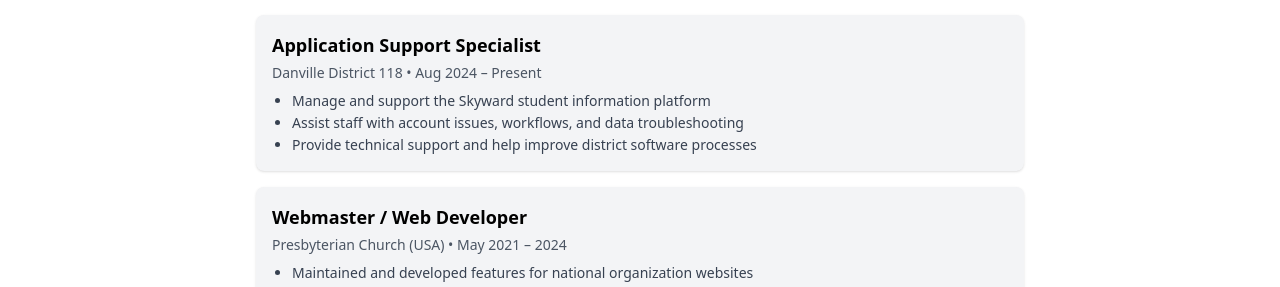
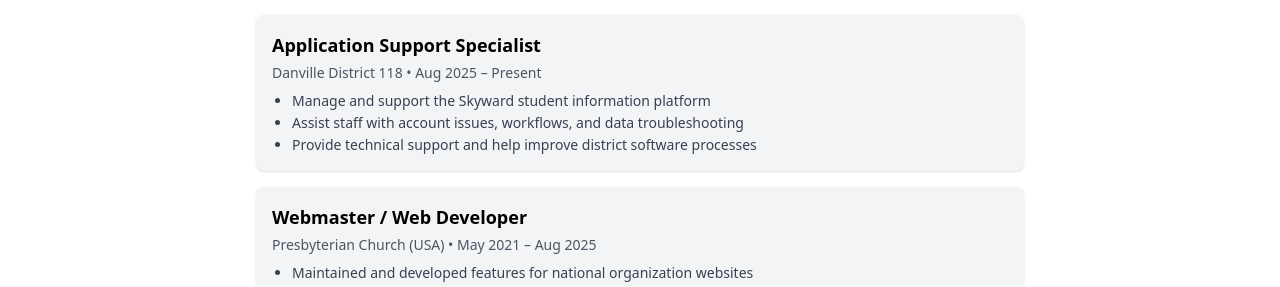
Before and after one commit to lddorse/cybersecurityportfolio, a React (Vite) app: page / in a window 1280 px wide. Shown: the part 509-796 px from the top of the page. Built offline with nearby package versions, Linux system fonts and the light colour scheme.

Commit message:
Update job titles and dates in ResumeSection

```diff
--- a/src/components/ResumeSection.jsx
+++ b/src/components/ResumeSection.jsx
@@ -10,7 +10,7 @@
         <div className="bg-gray-100 p-4 rounded-lg shadow print:p-2 print:shadow-none print:border print:border-gray-300">
           <h3 className="text-lg font-semibold mb-1 print:text-base">Application Support Specialist</h3>
           <p className="text-sm text-gray-600 mb-2 print:mb-1">
-            Danville District 118 • Aug 2024 – Present
+            Danville District 118 • Aug 2025 – Present
           </p>
           <ul className="list-disc pl-5 space-y-0.5 text-sm text-gray-700 print:text-xs">
             <li>Manage and support the Skyward student information platform</li>
@@ -22,7 +22,7 @@
         <div className="bg-gray-100 p-4 rounded-lg shadow print:p-2 print:shadow-none print:border print:border-gray-300">
           <h3 className="text-lg font-semibold mb-1 print:text-base">Webmaster / Web Developer</h3>
           <p className="text-sm text-gray-600 mb-2 print:mb-1">
-            Presbyterian Church (USA) • May 2021 – 2024
+            Presbyterian Church (USA) • May 2021 – Aug 2025
           </p>
           <ul className="list-disc pl-5 space-y-0.5 text-sm text-gray-700 print:text-xs">
             <li>Maintained and developed features for national organization websites</li>
@@ -75,7 +75,7 @@
         <div className="bg-gray-100 p-4 rounded-lg shadow print:p-2 print:shadow-none print:border print:border-gray-300">
           <h3 className="text-lg font-semibold mb-1 print:text-base">Live Audio Engineer</h3>
           <p className="text-sm text-gray-600 mb-2 print:mb-1">
-            Chicago & Bloomington, IL • 2014 – 2020
+            Chicago & Bloomington, IL • 2010 – 2020
           </p>
           <ul className="list-disc pl-5 space-y-0.5 text-sm text-gray-700 print:text-xs">
             <li>Provided live sound engineering for venues including Castle Theater, Logan Square Auditorium, and Thalia Hall</li>
@@ -86,7 +86,7 @@
         </div>
 
         <div className="bg-gray-100 p-4 rounded-lg shadow print:p-2 print:shadow-none print:border print:border-gray-300">
-          <h3 className="text-lg font-semibold mb-1 print:text-base">Art Gallery Manager</h3>
+          <h3 className="text-lg font-semibold mb-1 print:text-base">Art Gallery Associate</h3>
           <p className="text-sm text-gray-600 mb-2 print:mb-1">
             David Leonardis Gallery, Wicker Park, Chicago • 2014 – 2020
           </p>
@@ -103,7 +103,7 @@
           </p>
           <ul className="list-disc pl-5 space-y-0.5 text-sm text-gray-700 print:text-xs">
             <li>Fabricated custom stained glass windows for residential homes and churches</li>
-            <li>Completed restoration project on 100+ original windows from Frank Lloyd Wright-designed house</li>
+            <li>Completed restoration project on original windows from Frank Lloyd Wright-designed house</li>
           </ul>
         </div>
       </div>
```
